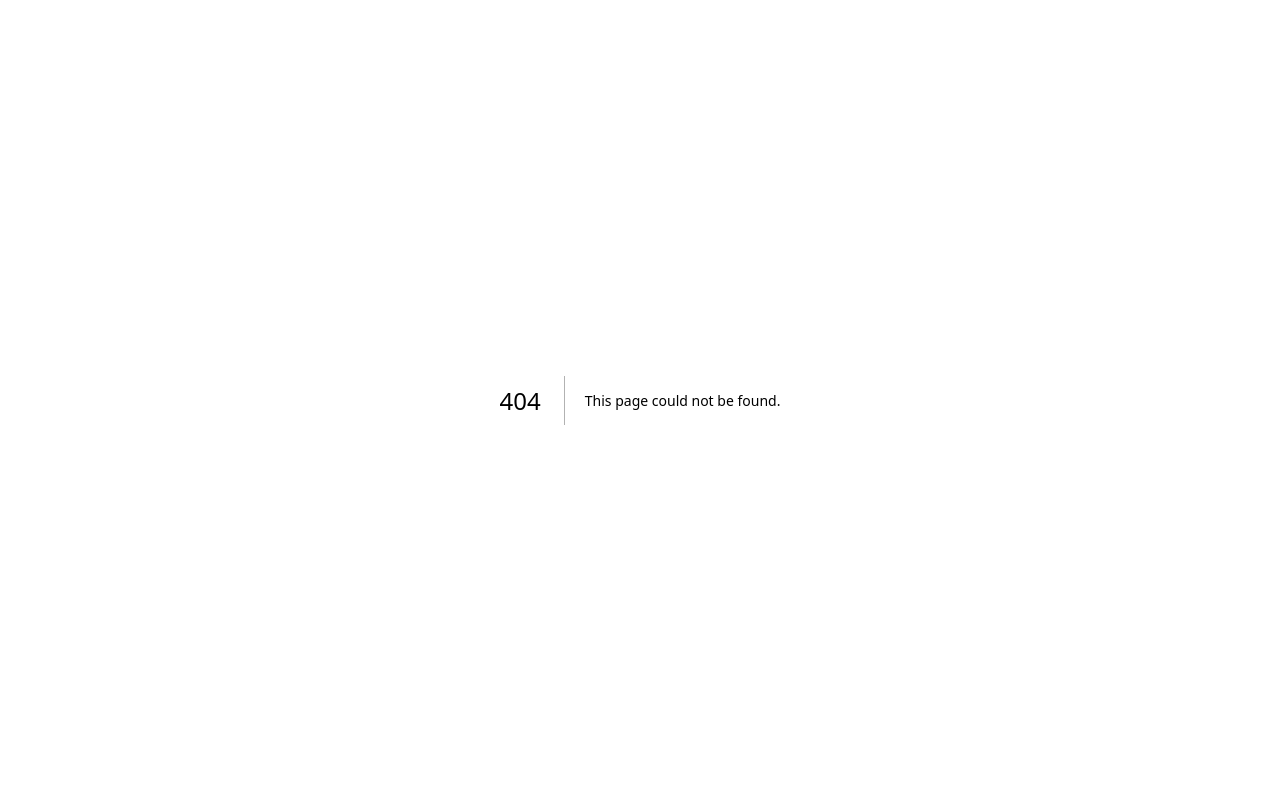
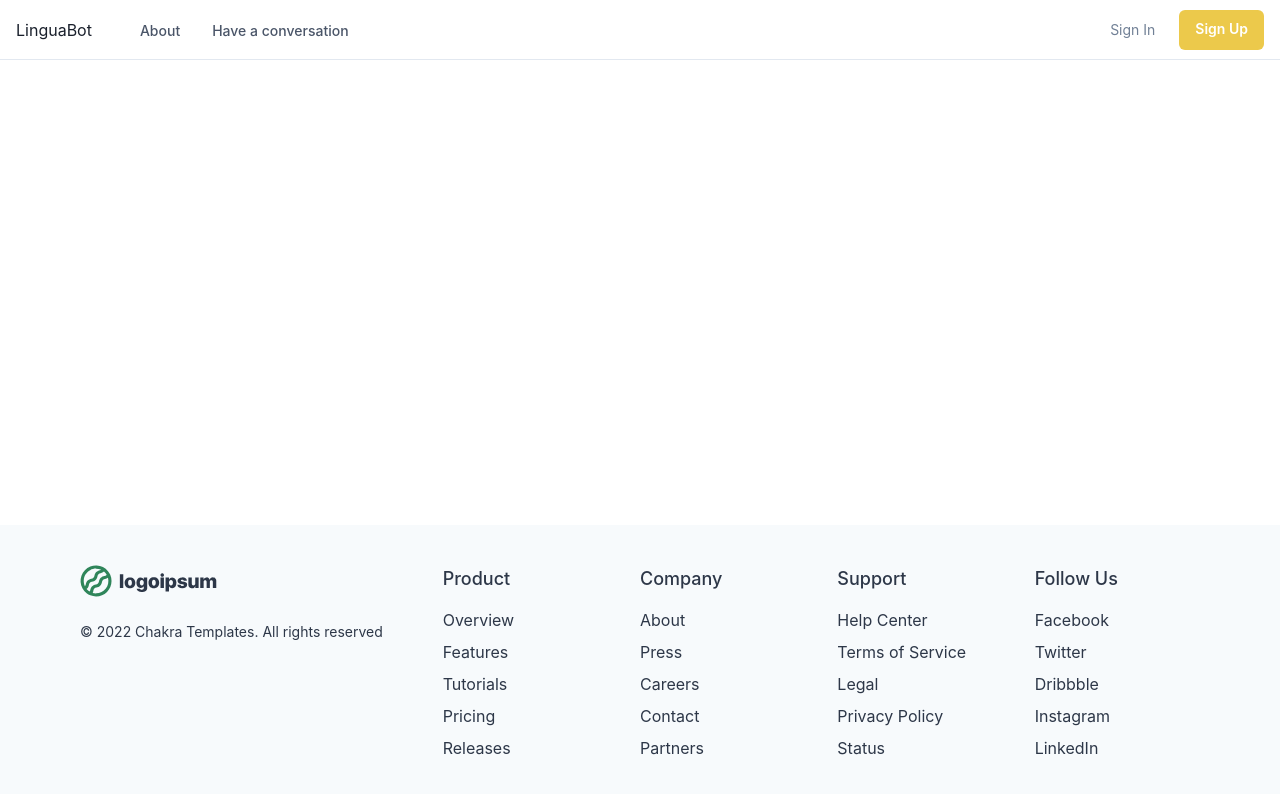
Before and after one commit to alexkreidler/hacknc2022, a Next.js app in the folder frontend/: page /conversation in a window 1280 px wide. Before the commit this address had no page. Shown: the top 794 px of the page. Built offline with nearby package versions, Linux system fonts and the light colour scheme.

Commit message:
adding conversation page

```diff
--- /dev/null
+++ b/frontend/pages/conversation.tsx
@@ -0,0 +1,26 @@
+import Head from 'next/head'
+import Image from 'next/image'
+import styles from '../styles/Home.module.css'
+
+import CustomNavbar from "../components/CustomNavbar";
+import CustomFooter from "../components/CustomFooter"
+import CustomHero from "../components/CustomHero"
+import { Box, Flex } from '@chakra-ui/react';
+
+
+export default function Home() {
+
+    function handleSubmit () {
+
+    }
+  return (
+    <Flex minH="100vh" flexDir="column">
+      <Box flexGrow={1}>
+
+        <CustomNavbar />
+        {/* <CustomHero /> */}
+      </Box>
+      <CustomFooter />
+    </Flex>
+  )
+}
```
